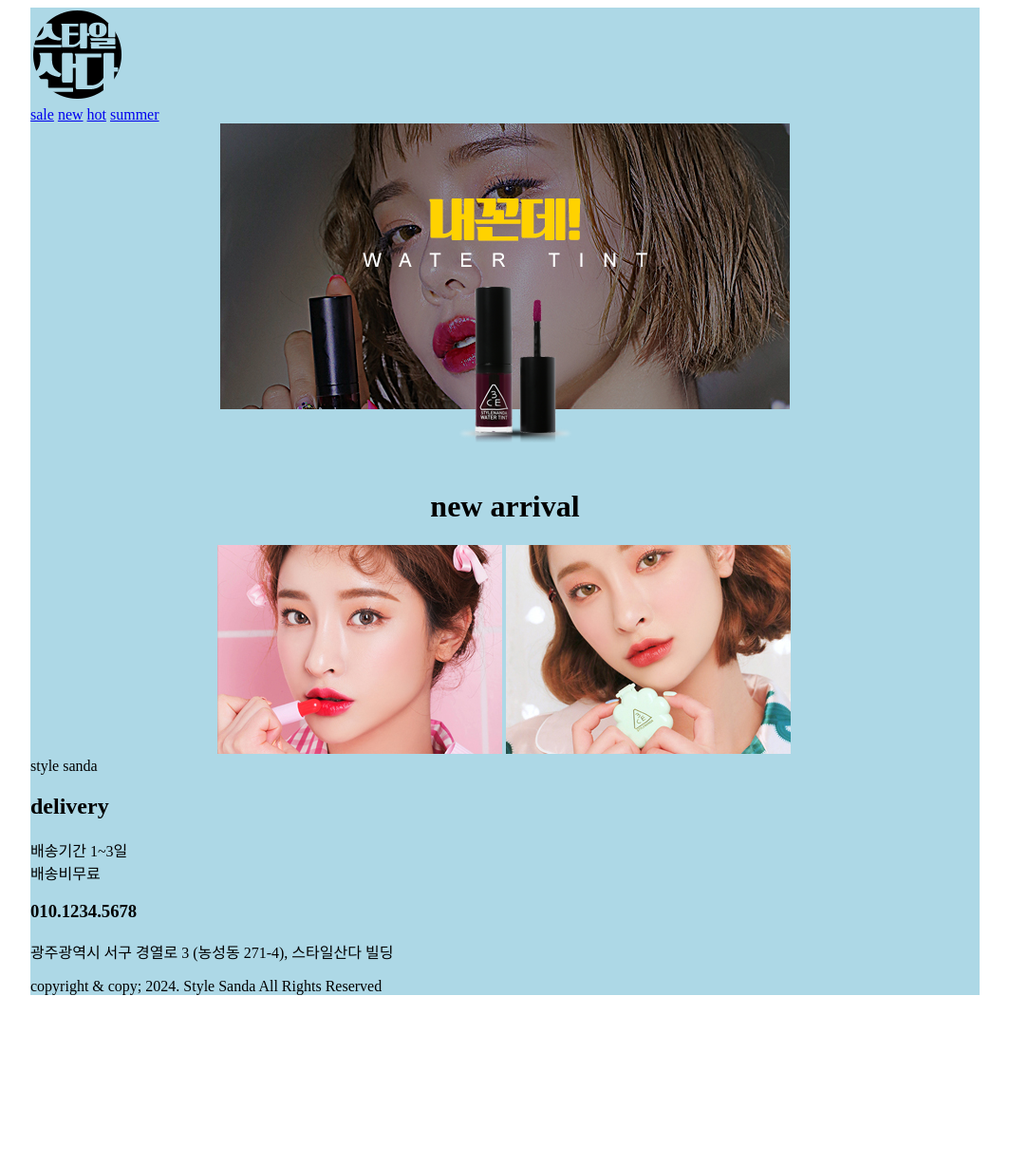
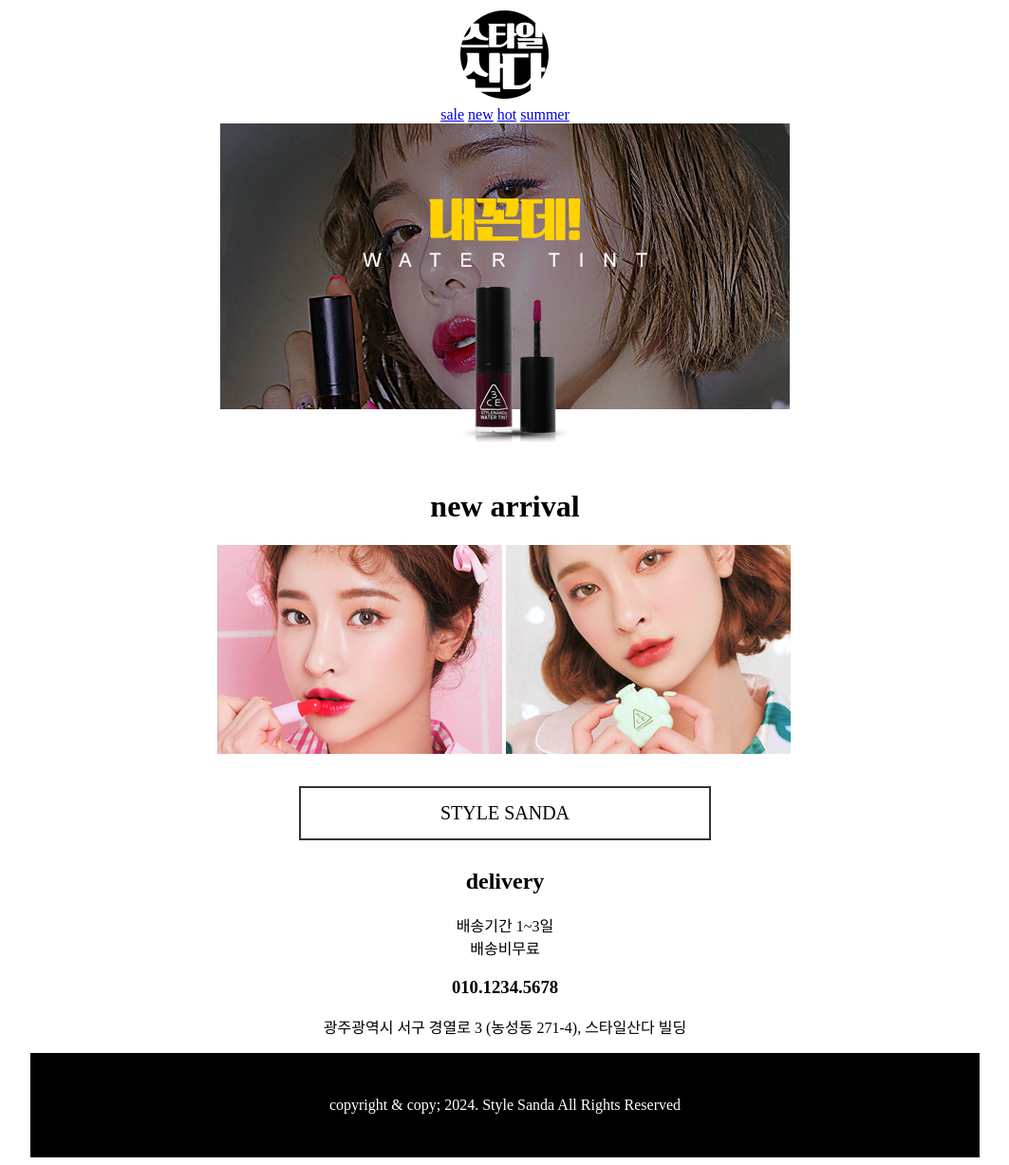
Before and after one commit to siwon924/stylesanda, a plain HTML site: page index.html in a window 1280 px wide. Shown: the whole page at 95% size, without its empty margins (108-1171 px from the left). Before the commit the page ends 1064 px from the top, so only its background shows below. Drawn offline with Linux system fonts and the light colour scheme.

Commit message:
css style 완성

```diff
--- a/css/style.css
+++ b/css/style.css
@@ -1,13 +1,22 @@
 @charset "utf-8";
+/** {
+    border: 1px solid brown; 전체 박스 만들기
+}*/
 .wrap {
     width: 1000px;
     margin: 0 auto;
-    background-color: lightblue;
+}
+
+.bi {
+    text-align: center;
 }
 
 .brand {
     width: 600px;
     margin: 0 auto;
+}
+.navi {
+    text-align: center;
 }
 
 .new {
@@ -18,3 +27,21 @@
 .title {
     text-align: center;
 }
+.brand_text {
+    text-align: center;
+    border: 2px solid #333; /*테두리 선*/
+    width: 400px;
+    margin: 30px auto;
+    padding: 15px;
+    font-size: 20px;
+    text-transform: uppercase; /*대문자로 변형 */
+}
+#footer {
+    text-align: center; /*한꺼번에 센터로 옮기기(정렬,색상은 물려받기 가능)*/
+
+}
+.copyright {
+    background-color: black;
+    color: white;
+    padding: 30px 0; /*상하 30, 좌우0 */
+}
--- a/index.html
+++ b/index.html
@@ -31,7 +31,7 @@
             <div class="brand_text">style sanda</div>
         </div>
         <div id="footer">
-            <div class="delivery"></div>
+            <div class="delivery">
             <h2>delivery</h2>
             <p>배송기간 1~3일<br>배송비무료</p>
             </div>
@@ -43,5 +43,6 @@
                 <p>copyright & copy; 2024. Style Sanda All Rights Reserved</p>
             </div>
         </div>
+    </div>
 </body>
 </html>
```
Lines whose indentation alone changed are shown as unchanged.
